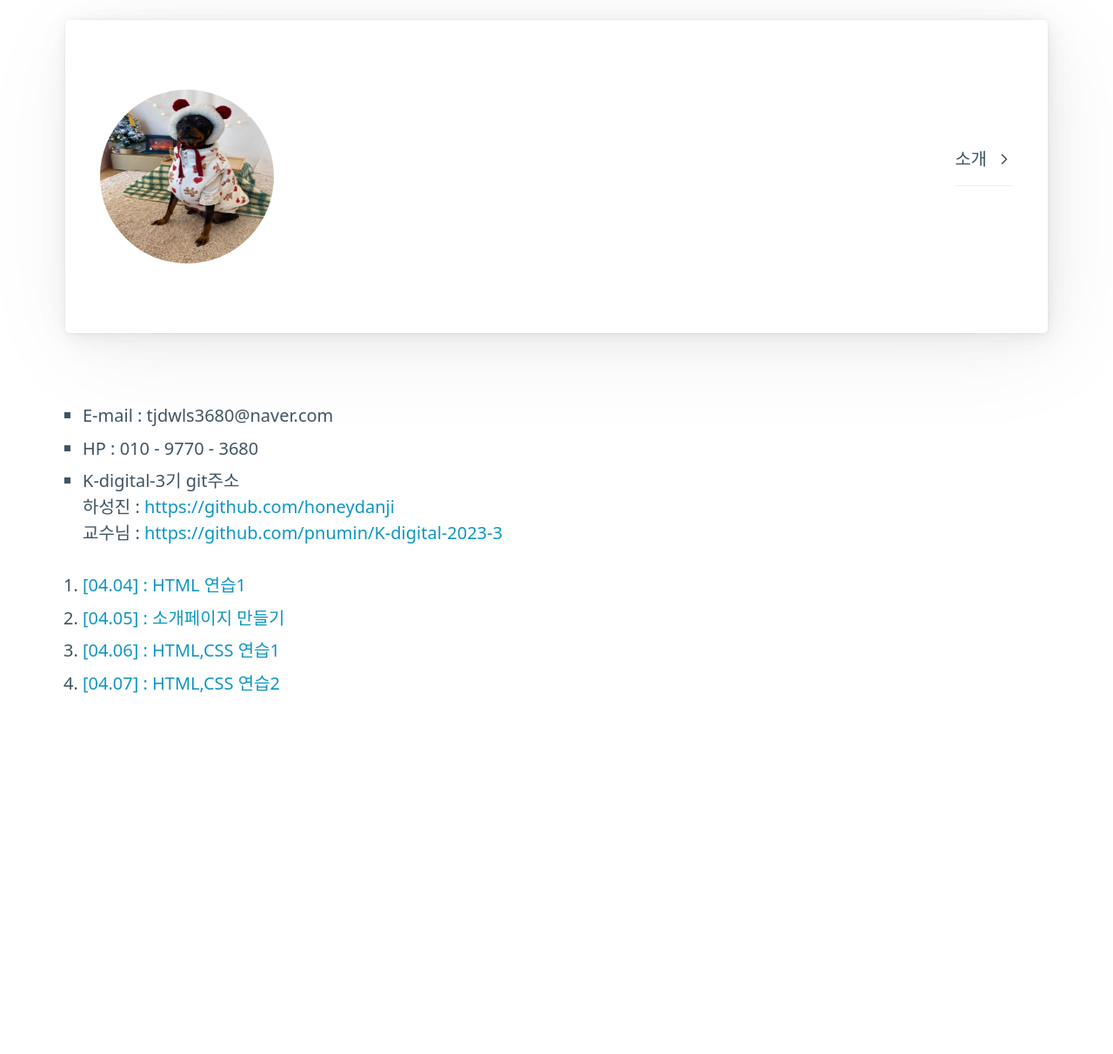
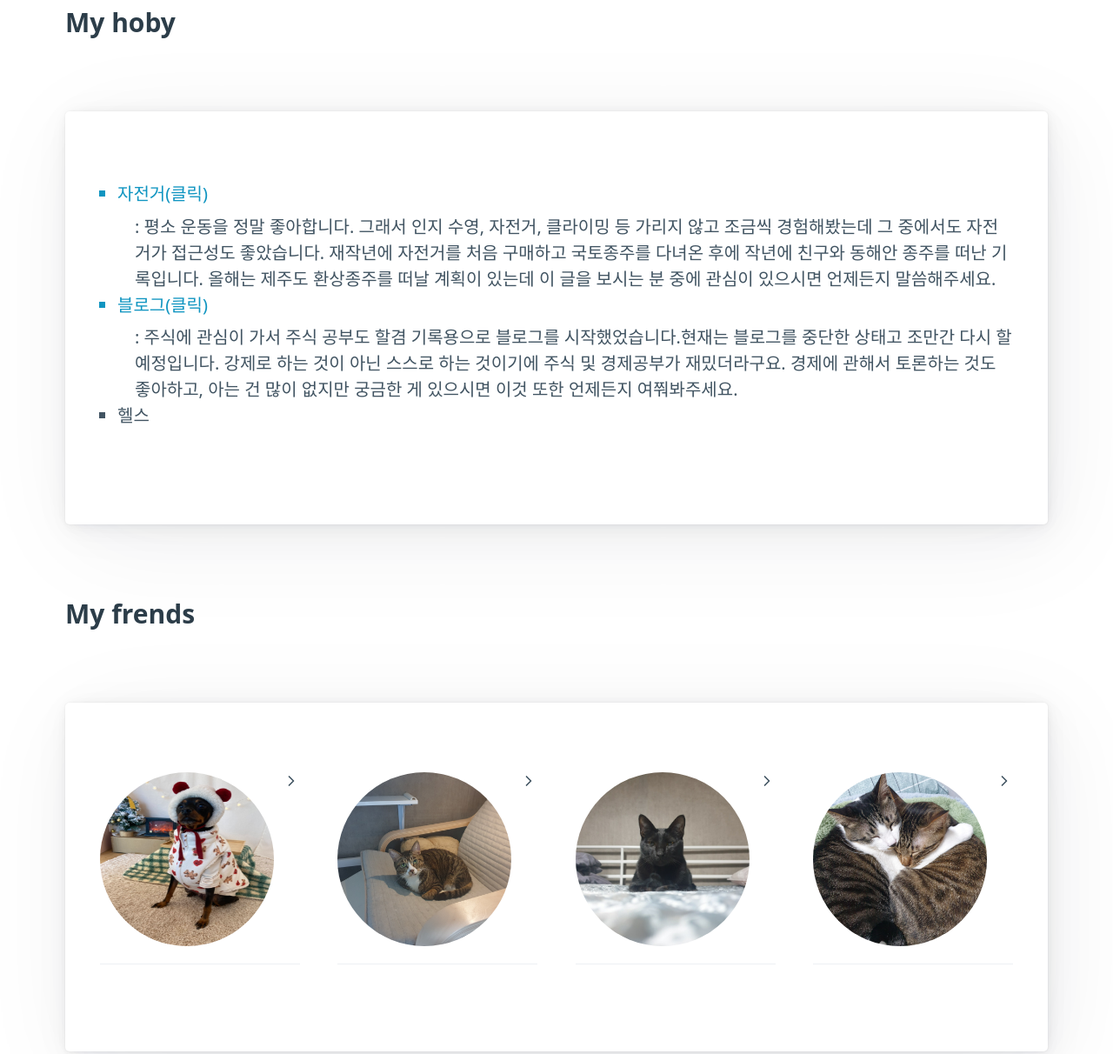
Before and after one commit to honeydanji/html, a plain HTML site: page Assignment/index.html in a window 1280 px wide. Shown: the part 197-1409 px from the top of the page at 87% size. Before the commit the page ends 1108 px from the top, so only its background shows below. Drawn offline with nearby package versions, Linux system fonts and the light colour scheme.

Commit message:
2023.04.08(과제ing)

```diff
--- a/Assignment/index.css
+++ b/Assignment/index.css
@@ -1,15 +1,14 @@
-
 #i1 {
-    display: flex;
-    justify-content: center;
-    align-items: center;
-    justify-content: space-between;
+  display: flex;
+  justify-content: center;
+  align-items: center;
+  justify-content: space-between;
 }
 
-#i2 {
-    border-radius: 50% ;
+.c2 {
+  border-radius: 50%;
 }
 
 #a2 {
-    border-radius: 50% ;
+  border-radius: 50%;
 }
--- a/Assignment/index.html
+++ b/Assignment/index.html
@@ -1,11 +1,13 @@
 <!DOCTYPE html>
 <html lang="en">
-
   <head>
-    <meta charset="UTF-8">
-    <meta name="viewport" content="width=device-width, initial-scale=1.0">
-    <link rel="stylesheet" href="https://unpkg.com/@picocss/pico@1.*/css/pico.classless.min.css">
-    <link rel="stylesheet" type="text/css" href="./index.css">
+    <meta charset="UTF-8" />
+    <meta name="viewport" content="width=device-width, initial-scale=1.0" />
+    <link
+      rel="stylesheet"
+      href="https://unpkg.com/@picocss/pico@1.*/css/pico.classless.min.css"
+    />
+    <link rel="stylesheet" type="text/css" href="./index.css" />
     <title>K-digital 3기</title>
   </head>
 
@@ -15,30 +17,128 @@
         <h1>HSJ</h1>
       </header>
 
+      <div>
+        <h3>My hoby</h3>
+        <article>
+          <ul>
+            <a href="https://blog.naver.com/tjdwls3680/222839668606"
+              ><li>자전거(클릭)</li></a
+            >
+            <ol>
+              : 평소 운동을 정말 좋아합니다. 그래서 인지 수영, 자전거, 클라이밍
+              등 가리지 않고 조금씩 경험해봤는데 그 중에서도 자전거가 접근성도
+              좋았습니다. 재작년에 자전거를 처음 구매하고 국토종주를 다녀온 후에
+              작년에 친구와 동해안 종주를 떠난 기록입니다. 올해는 제주도
+              환상종주를 떠날 계획이 있는데 이 글을 보시는 분 중에 관심이
+              있으시면 언제든지 말씀해주세요.
+            </ol>
+            <a href="https://blog.naver.com/tjdwls3680"
+              ><li>블로그(클릭)</li></a
+            >
+            <ol>
+              : 주식에 관심이 가서 주식 공부도 할겸 기록용으로 블로그를
+              시작했었습니다.현재는 블로그를 중단한 상태고 조만간 다시 할
+              예정입니다. 강제로 하는 것이 아닌 스스로 하는 것이기에 주식 및
+              경제공부가 재밌더라구요. 경제에 관해서 토론하는 것도 좋아하고,
+              아는 건 많이 없지만 궁금한 게 있으시면 이것 또한 언제든지
+              여쭤봐주세요.
+            </ol>
+            <li>헬스</li>
+          </ul>
+        </article>
+      </div>
+
+      <div>
+        <!-- My frends -->
+        <h3>My frends</h3>
         <article id="i1">
-            <div><img id="i2" src="../img/danji.jpg" style="width:200px; height: 200px;" /></div>
           <details>
-                <summary id="i3">소개</summary>
+            <summary>
+              <img
+                class="c2"
+                src="../img/danji.jpg"
+                style="width: 200px; height: 200px"
+              />
+            </summary>
             <div>
               <ul>
                 <li>이름 : 단지</li>
                 <li>종 : 미니어쳐 핀셔</li>
                 <li>나이 : 11살</li>
+                <li>특징 : 식탐이 강하고 1일 1산책을 해야 직성이 풀림.</li>
+              </ul>
+            </div>
+          </details>
+
+          <details>
+            <summary>
+              <img
+                class="c2"
+                src="../img/nabi.jpg"
+                style="width: 200px; height: 200px"
+              />
+            </summary>
+            <div>
+              <ul>
+                <li>이름 : 나비</li>
+                <li>종 : 코숏</li>
+                <li>나이 : 12살</li>
+                <li>특징 : 몸집이 작고 애교가 많다.</li>
+              </ul>
+            </div>
+          </details>
+
+          <details>
+            <summary>
+              <img
+                class="c2"
+                src="../img/ongi.jpg"
+                style="width: 200px; height: 200px"
+              />
+            </summary>
+            <div>
+              <ul>
+                <li>이름 : 옹이</li>
+                <li>종 : 코숏</li>
+                <li>나이 : 4살</li>
+                <li>특징 : 식탐이 강하고 엄청 순하다.</li>
+              </ul>
+            </div>
+          </details>
+
+          <details>
+            <summary>
+              <img
+                class="c2"
+                src="../img/april,may.jpg"
+                style="width: 200px; height: 200px"
+              />
+            </summary>
+            <div>
+              <ul>
+                <li>이름 : 사월,오월</li>
+                <li>종 : 코숏</li>
+                <li>나이 : 3살</li>
+                <li>특징 : 사월이는 애교가 많고 오월이는 덩치가 크다.</li>
               </ul>
             </div>
           </details>
         </article>
-
-
-
+      </div>
 
       <ul>
         <li>E-mail : tjdwls3680@naver.com</li>
-            <li> HP : 010 - 9770 - 3680</li>
-            <li>K-digital-3기 git주소 <br />
-                하성진 : <a href="https://github.com/honeydanji">https://github.com/honeydanji</a><br />
-                교수님 : <a
-                    href="https://github.com/pnumin/K-digital-2023-3">https://github.com/pnumin/K-digital-2023-3</a>
+        <li>HP : 010 - 9770 - 3680</li>
+        <li>
+          K-digital-3기 git주소 <br />
+          하성진 :
+          <a href="https://github.com/honeydanji"
+            >https://github.com/honeydanji</a
+          ><br />
+          교수님 :
+          <a href="https://github.com/pnumin/K-digital-2023-3"
+            >https://github.com/pnumin/K-digital-2023-3</a
+          >
         </li>
       </ul>
       <ol>
@@ -49,7 +149,6 @@
       </ol>
     </main>
   </body>
-
 </html>
 
 <!-- <br/>  : 문장 띄우기-->
```
Lines whose indentation alone changed are shown as unchanged.
